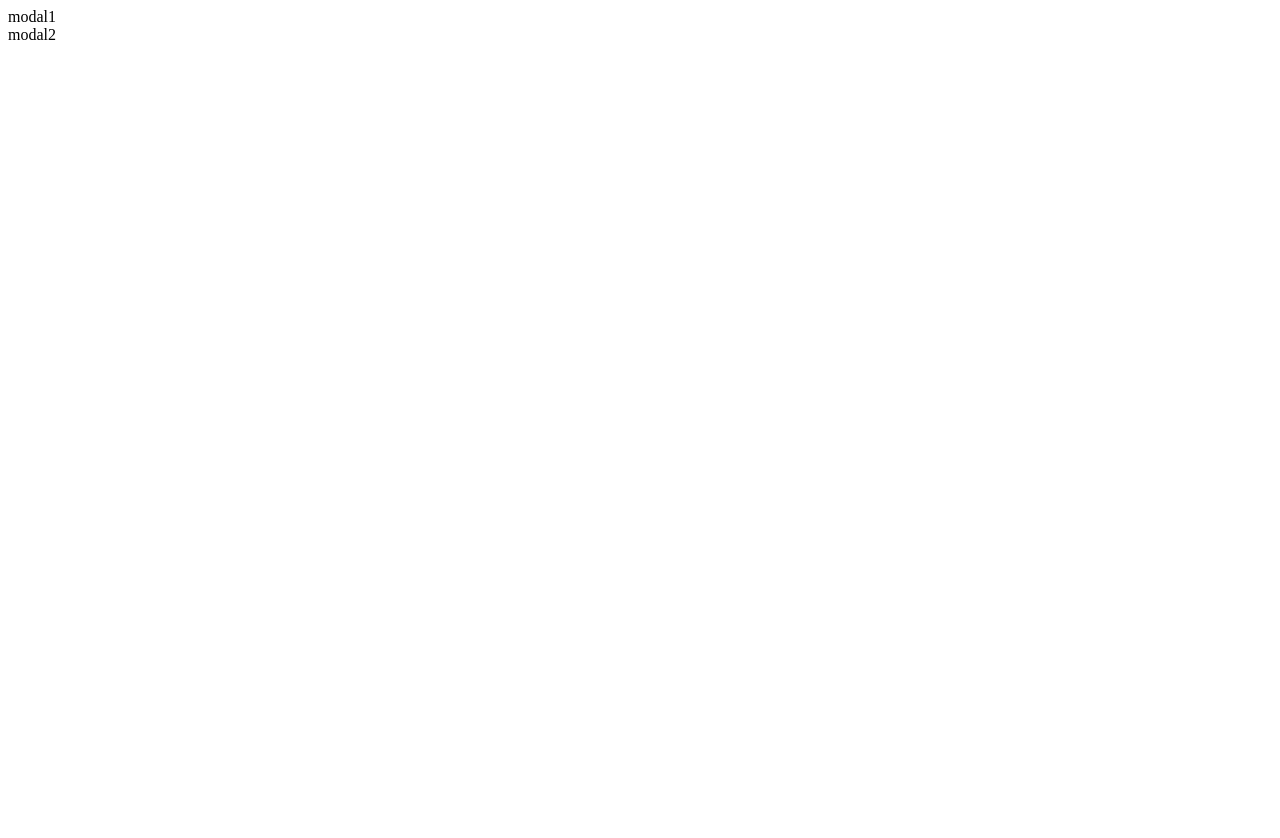
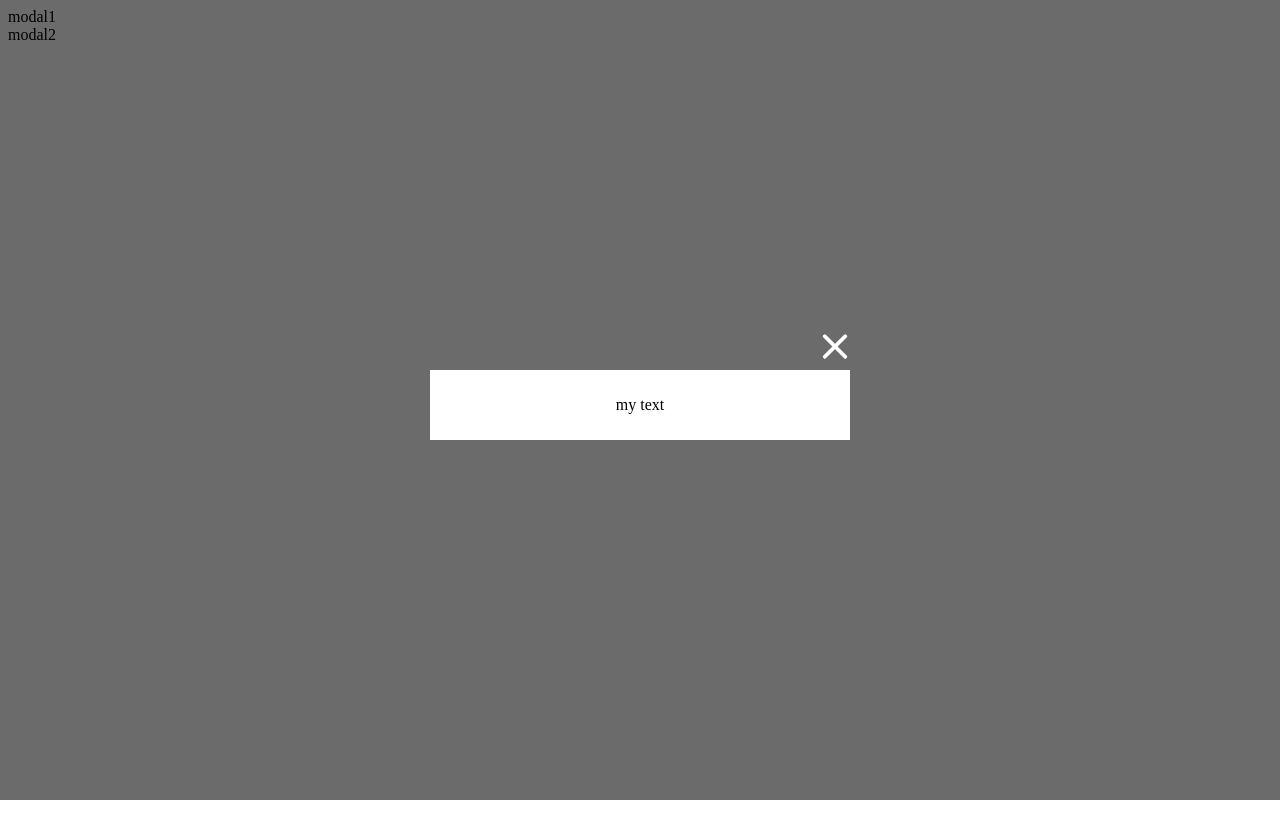
Before and after one commit to penguin-007/HTML-SimpleModal, a plain HTML site: page index.html in a window 1280 px wide. Drawn offline with nearby package versions, Linux system fonts and the light colour scheme.

Commit message:
inprove
add "Esc" event

```diff
--- a/index.html
+++ b/index.html
@@ -28,7 +28,7 @@
         <div class="simpleModalWindow">
           <span class="simpleModalWindowClose"></span>
           M1
-          Lorem ipsum dolor sit amet, consectetur adipisicing elit. Accusamus reprehenderit quas nobis perspiciatis laudantium minima provident corporis assumenda, dicta eveniet magnam quaerat animi, cupiditate velit voluptatem, architecto et molestiae harum!
+          Lorem ipsum dolor sit amet, consectetur adipisicing elit.
         </div>
       </div>
     </div>
@@ -40,8 +40,17 @@
         <div class="simpleModalWindow">
           <span class="simpleModalWindowClose"></span>
           M2
-          Lorem ipsum dolor sit amet, consectetur adipisicing elit. Accusamus reprehenderit quas nobis perspiciatis laudantium minima provident corporis assumenda, dicta eveniet magnam quaerat animi, cupiditate velit voluptatem, architecto et molestiae harum!
-          Lorem ipsum dolor sit amet, consectetur adipisicing elit. Id quod ut distinctio sequi consequuntur asperiores, dolorem atque dolore iusto labore dicta explicabo repellendus praesentium tenetur cupiditate. Maiores facere corrupti maxime cum illo itaque doloremque iusto temporibus ullam praesentium adipisci porro nulla odit omnis, pariatur quasi perferendis aspernatur, dolore rem? Fugiat cupiditate magni reprehenderit sint corrupti aperiam, quod dolor doloribus reiciendis. Rem sint modi, ullam quos totam suscipit. Animi quaerat et, aliquid blanditiis quas quasi officia amet deserunt a ipsa, aut repudiandae necessitatibus. Magni id neque repellendus aspernatur eligendi quos molestias sunt dolorem sequi inventore, dolore atque nihil eveniet illo porro corporis, autem provident. Excepturi laudantium sed, a nulla qui veniam recusandae totam nisi inventore eveniet aut quam consequuntur, tempore modi eum voluptates expedita minima! Quas, distinctio atque? Ab dolores velit, perferendis et ratione aperiam fuga temporibus quo enim sequi laborum quae tempora voluptatibus inventore doloribus, veniam necessitatibus repellat incidunt unde.
+          Lorem ipsum dolor sit amet, consectetur adipisicing elit.
+        </div>
+      </div>
+    </div>
+  </div>
+
+  <div class="simpleModalWindowWrap modal3">
+    <div class="simpleModalTable">
+      <div class="simpleModalCell">
+        <div class="simpleModalWindow">
+          <span class="simpleModalWindowClose"></span>
         </div>
       </div>
     </div>
--- a/simple_modal.js
+++ b/simple_modal.js
@@ -25,9 +25,17 @@ var simpleModal = (function(){
           simpleModal.modalClose();
         }
       });
+      $("body").on( "keydown", function(event){
+        if (event.keyCode == 27) {
+          simpleModal.modalClose();
+        }
+      });
     },
     /* public methods */
-    modalOpen: function(modal){
+    modalOpen: function(modal, text){
+      if (text){
+        $('.'+modal).find(".simpleModalWindow").append( "<p>" + text + "</p>");
+      }
       $('.'+modal).slideDown();
       overlayOpen();
     },
@@ -35,9 +43,15 @@ var simpleModal = (function(){
       $(".simpleModalWindowWrap").slideUp();
       overlayClose();
     },
+
   }
 })();
 
 simpleModal.init();
+
 simpleModal.modalOpen("modal2");
 simpleModal.modalClose("modal2");
+
+
+simpleModal.modalOpen("modal3", "my text");
+//simpleModal.modalClose("modal3");
```
